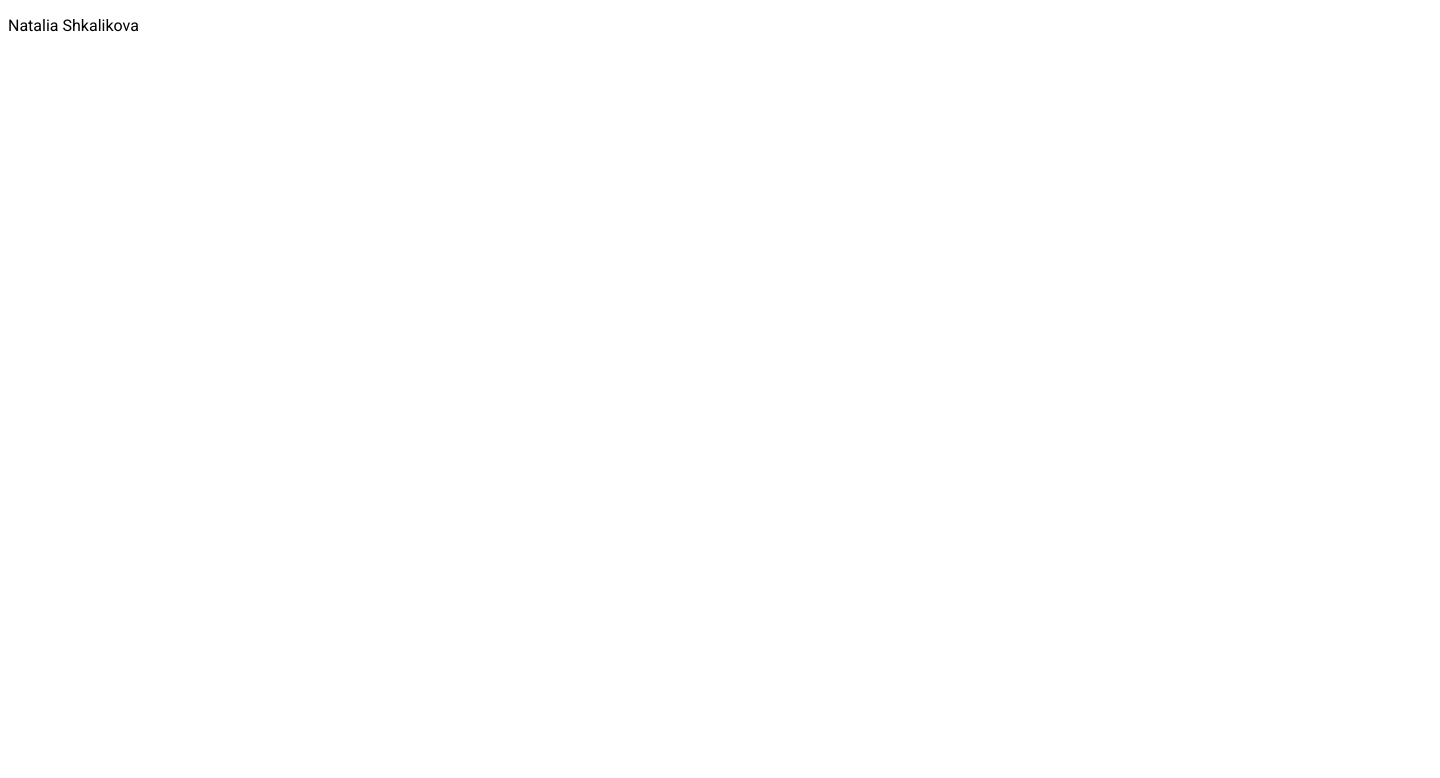
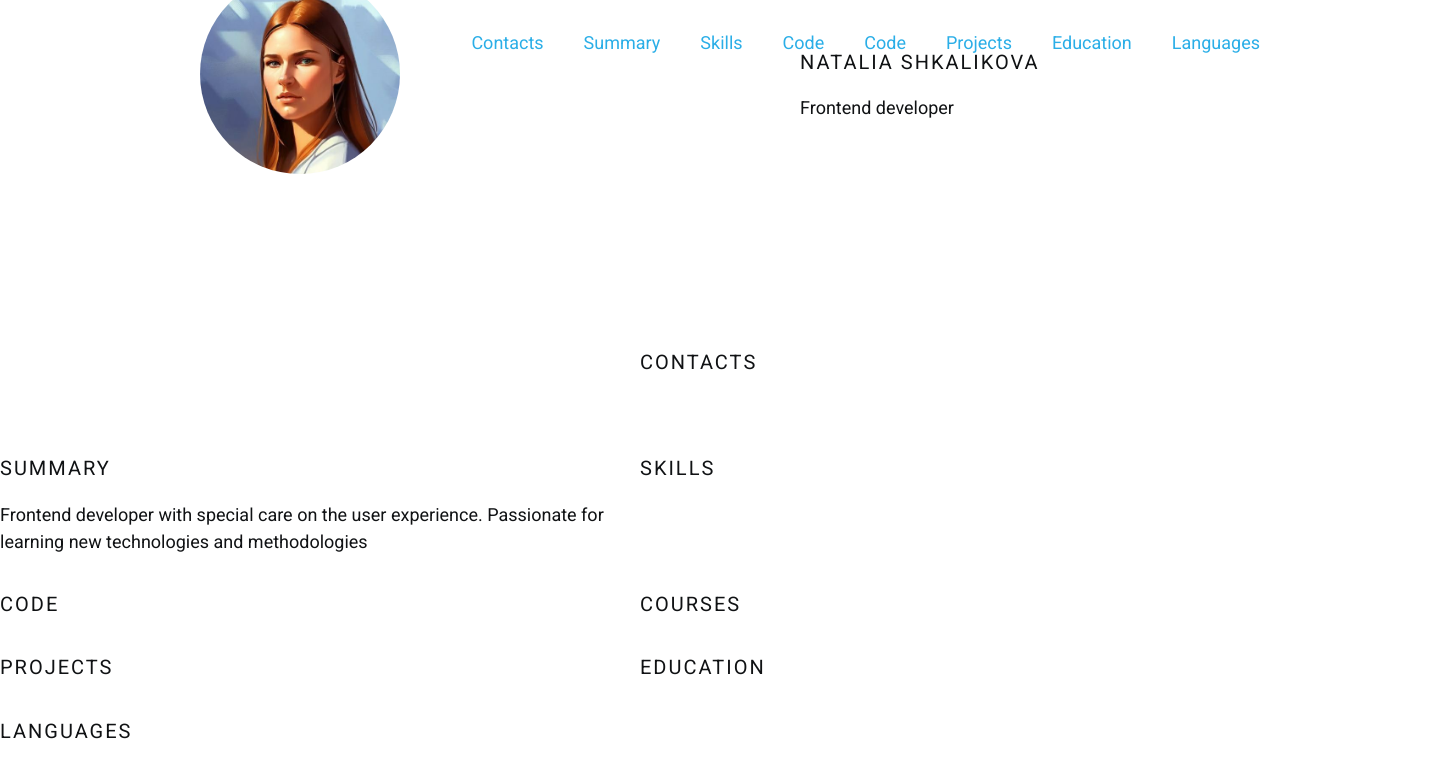
Before and after one commit to Nat379/rsschool-cv, a plain HTML site: page index.html in a window 1280 px wide. Shown: the whole page, 1440 px wide, since content can reach past the window. Drawn offline with Linux system fonts and the light colour scheme.

Commit message:
feat: add basic page layout

```diff
--- a/index.html
+++ b/index.html
@@ -11,6 +11,59 @@
 <link href="https://fonts.googleapis.com/css2?family=Roboto:ital,wght@0,400;1,500&display=swap" rel="stylesheet">
 </head>
 <body>
-    <p>Natalia Shkalikova</p>
+    <header class="header">
+        <div class="container">
+            <nav class="nav">
+                <ul class="nav-list">
+                  <li class="nav-item"><a href="#contacts" class="nav-link">Contacts</a></li>
+                  <li class="nav-item"><a href="#summary" class="nav-link">Summary</a></li>
+                  <li class="nav-item"><a href="#skills" class="nav-link">Skills</a></li>
+                  <li class="nav-item"><a href="#code" class="nav-link">Code</a></li>
+                  <li class="nav-item"><a href="#courses" class="nav-link">Code</a></li>
+                  <li class="nav-item"><a href="#projects" class="nav-link">Projects</a></li>
+                  <li class="nav-item"><a href="#education" class="nav-link">Education</a></li>
+                  <li class="nav-item"><a href="#languages" class="nav-link">Languages</a></li>
+                </ul>
+              </nav>
+        </div>
+    </header>
+    <main class="main">
+        <img class="img" src="./assets/image.jpg" alt="avatar">
+        <div class="container main-container" >
+            <section class="section" id="profile">
+                <h1 class="section-title">Natalia Shkalikova</h1>
+                <h2 class="section-info">Frontend developer</h2>
+            </section>
+            <section class="section" id="contacts">
+                <h2 class="section-title">Contacts</h2>
+            </section>
+            <section class="section" id="summary">
+                <h2 class="section-title">Summary</h2>
+                <p>Frontend developer with special care on the user experience.
+                    Passionate for learning new technologies and methodologies</p>
+            </section>
+            <section class="section" id="skills">
+                <h2 class="section-title">Skills</h2>
+            </section>
+            <section class="section" id="code">
+                <h2 class="section-title">Code</h2>
+            </section>
+            <section class="section" id="courses">
+                <h2 class="section-title">Courses</h2>
+            </section>
+            <section class="section" id="projects">
+                <h2 class="section-title">Projects</h2>
+            </section>
+            <section class="section" id="education">
+                <h2 class="section-title">Education</h2>
+            </section>
+            <section class="section" id="languages">
+                <h2 class="section-title">Languages</h2>
+            </section>
+        </div>
+    </main>
+    <footer class="footer">
+        <div class="container"></div>
+    </footer>
 </body>
 </html>
--- a/style.css
+++ b/style.css
@@ -1,6 +1,94 @@
+:root {
+    --blue-color: rgba(42, 174, 231, 1);
+    --main-color: rgba(16, 18, 20, 1);
+}
+@media (max-width: 768px) {
+    .section {
+      width: 100%;
+    }
+  }
+html {
+    scroll-behavior: smooth;
+  }
+
 body {
     font-family: 'Roboto', sans-serif;
+    min-height: 100vh;
+    margin: 0;
+    padding: 0;
+    display: flex;
+    flex-direction: column;
+    justify-content: space-between;
+    font-size: 18px;
+    font-weight: 100;
+    line-height: 1.5;
+    color: var(--main-color)
 }
 * {
     box-sizing: border-box;
   }
+  .container {
+    max-width: 1440px;
+    margin: 0 auto;
+  }
+
+  .nav-list {
+    display: flex;
+    justify-content: flex-end;
+    align-items: center;
+  }
+
+  .nav-list {
+    list-style: none;
+  }
+
+  .nav-link {
+    padding: 0 20px;
+    line-height: 50px;
+    text-decoration: none;
+    color: var(--blue-color);
+    transition: color 0.5s;
+  }
+
+
+  .nav-link:hover {
+    color: rgba(115, 128, 141, 1);
+  }
+
+  .main-container {
+    display: flex;
+    flex-wrap: wrap;
+  }
+
+  .section {
+    width: 50%;
+  }
+
+  .section-title {
+    font-size: 20px;
+    font-weight: 400;
+    text-transform: uppercase;
+    letter-spacing: 2px;
+    color: var(--main-color);
+  }
+
+  .section-info {
+    font-size: 18px;
+    font-weight: 200;
+    color: var(--main-color);
+  }
+
+  .img {
+    width: 200px;
+    height: 200px;
+    border-radius: 50%;
+    position: relative;
+    left: 200px;
+    top: -150px;
+  }
+
+#profile {
+    position: relative;
+    left: 800px;
+    top: -300px;
+}
```
Also changed, not shown: assets/image.jpg (added).
